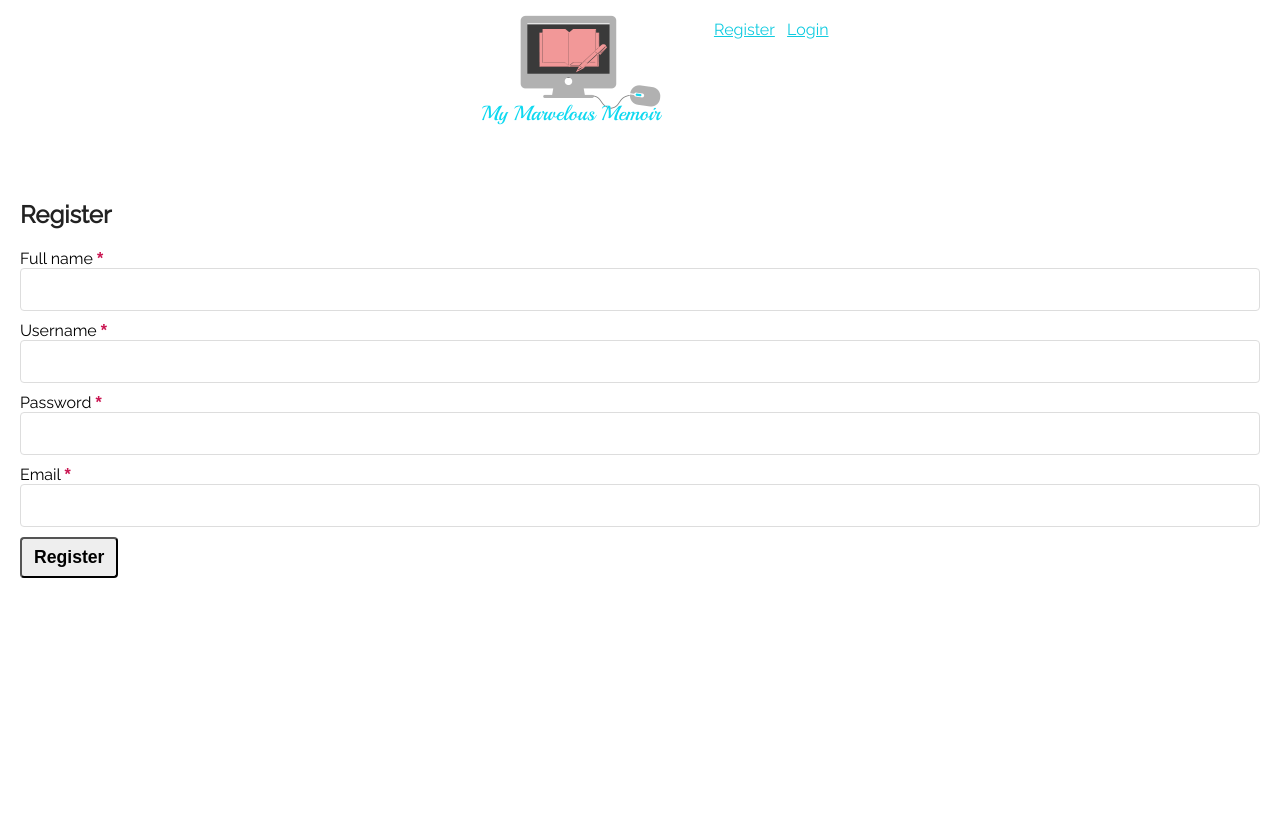
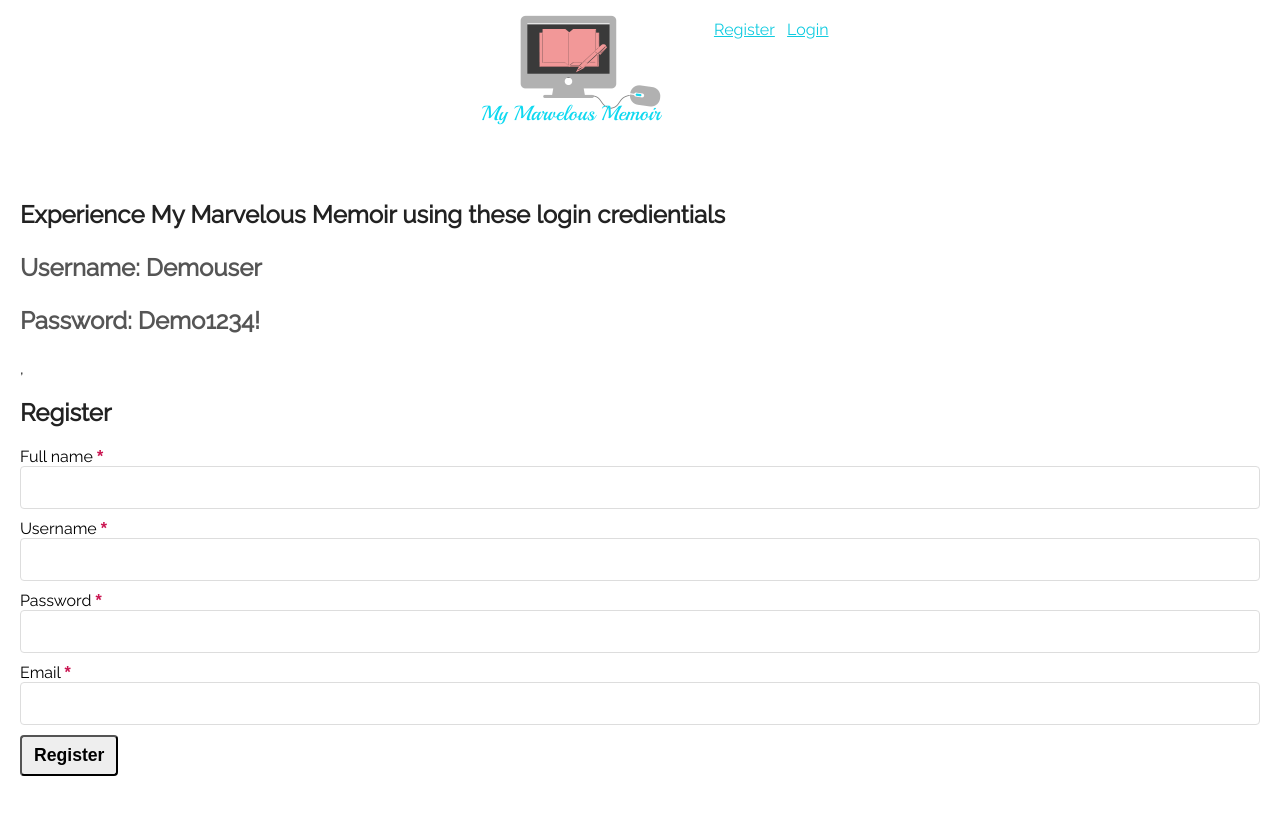
Before and after one commit to RupiR/My_Marvelous_Memoir-client, a React (Create React App) app: page /register in a window 1280 px wide. Shown: the top 814 px of the page. Built offline with nearby package versions, Linux system fonts and the light colour scheme.

Commit message:
updated registeration page

```diff
--- a/public/index.html
+++ b/public/index.html
@@ -15,7 +15,7 @@
       manifest.json provides metadata used when your web app is installed on a
       user's mobile device or desktop. See https://developers.google.com/web/fundamentals/web-app-manifest/
     -->
-    <link rel="manifest" href="%PUBLIC_URL%/manifest.json" />
+    <!-- <link rel="manifest" href="%PUBLIC_URL%/manifest.json" /> -->
     <!--
       Notice the use of %PUBLIC_URL% in the tags above.
       It will be replaced with the URL of the `public` folder during the build.
--- a/src/routes/RegistrationPage/RegistrationPage.js
+++ b/src/routes/RegistrationPage/RegistrationPage.js
@@ -5,7 +5,7 @@ import RegistrationForm from '../../components/RegistrationForm/RegistrationForm
 export default class RegistrationPage extends Component {
   static defaultProps = {
     history: {
-      push: () => {},
+      push: () => { },
     },
   }
 
@@ -17,6 +17,13 @@ export default class RegistrationPage extends Component {
   render() {
     return (
       <Section className='RegistrationPage'>
+        <>
+          <header>
+            <h2>Experience My Marvelous Memoir using these login credientials</h2>
+            <h1><p>Username: Demouser</p>
+              <p>Password: Demo1234!</p></h1>
+          </header>
+        </>,
         <h2>Register</h2>
         <RegistrationForm
           onRegistrationSuccess={this.handleRegistrationSuccess}
```
